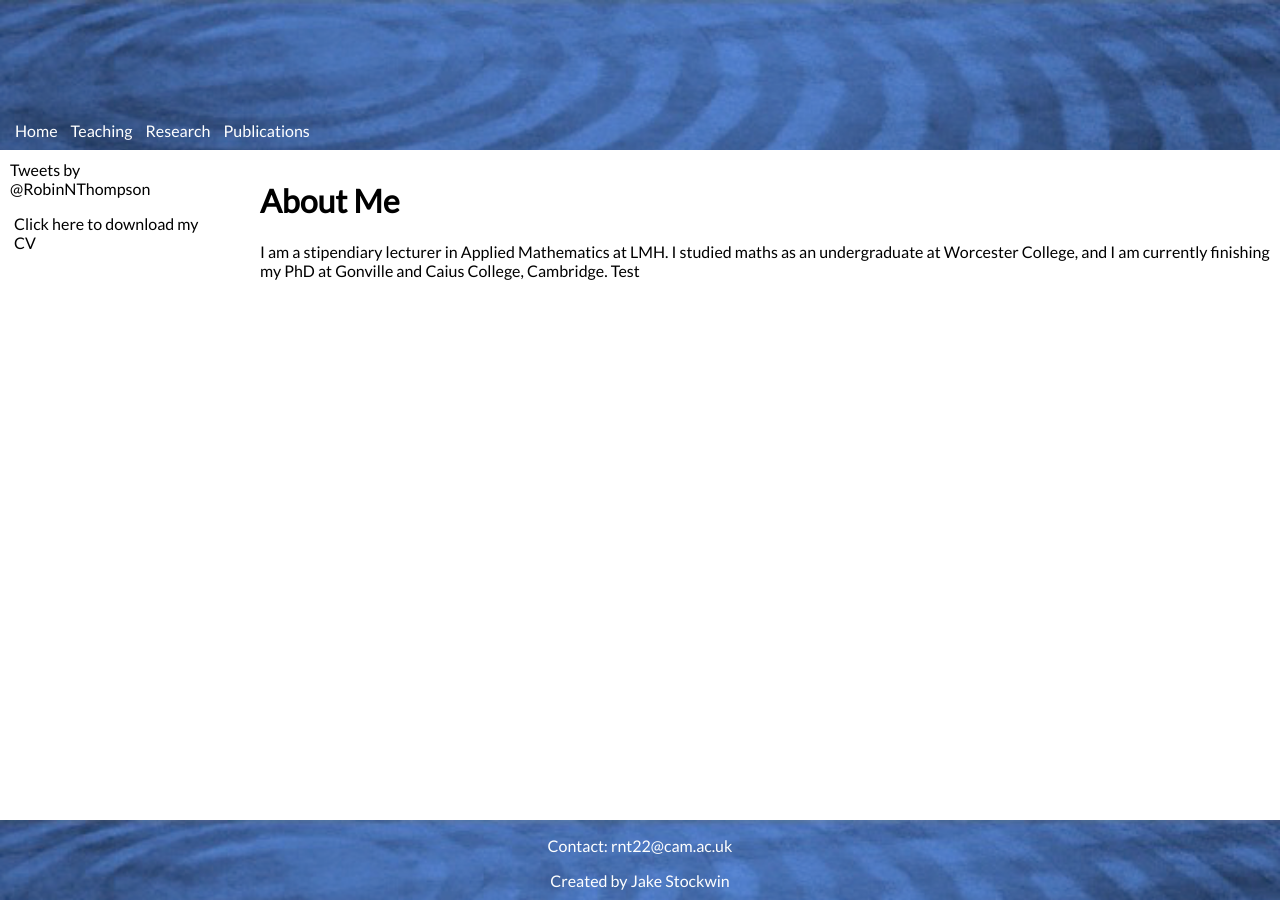
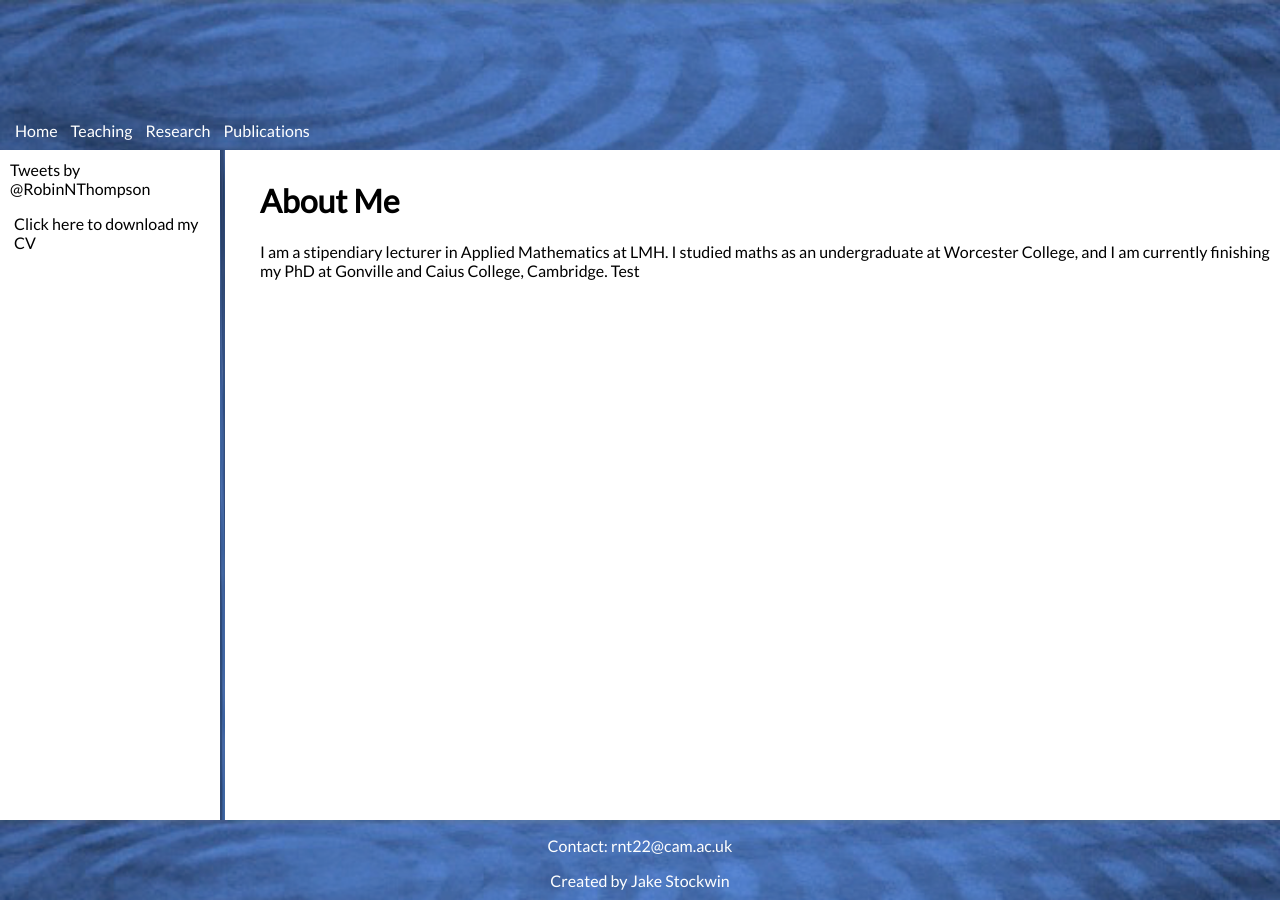
Before and after one commit to robin-thompson/robin-thompson.github.io, a Jekyll site: the page built from about.html, in a window 1280 px wide. Built offline with Jekyll 4.4.1, drawn with Linux system fonts in a browser that asks for light colours; comment, search, counter and statistics services are not loaded.

Commit message:
Structural changes and add border to sidebar

```diff
--- a/_layouts/default.html
+++ b/_layouts/default.html
@@ -8,8 +8,9 @@
 	</head>
 	<body>
 		<div id="hidemobnav" onclick="expandmobnav()"></div>
-		<div id="wrapper">
+
 			{% include header.html %}
+			<div id="wrapper">
 			<div id="sidebar">
 			{% include sidebar.html %}
 			</div>
@@ -19,8 +20,10 @@
 				{{content}}
 				</div>
 			</div>
-			{% include footer.html %}
+				{% include footer.html %}
 		</div>
+
+
 	</body>
 
 </html>
--- a/style.scss
+++ b/style.scss
@@ -9,7 +9,7 @@
 $fade-time: 500ms;
 
 $footer-height: 80px;
-
+$header-height: 150px;
 
 
 @mixin fading-underline($color){
@@ -64,7 +64,12 @@
 
 #wrapper{
 	min-height: 100%;
-	position: relative;
+	position: absolute;
+	box-sizing: border-box;
+	padding-top: $header-height;
+	padding-bottom: $footer-height;
+	top: 0px;
+	width: 100%;
 }
 
 #innerWrapper{
@@ -81,19 +86,28 @@
 }
 
 #sidebar{
-	margin: 10px;
+	padding: 10px;
 	max-width: 200px;
-	float: left;
-	padding-bottom: $footer-height;
+	position: absolute;
+	margin-bottom: $footer-height;
+	min-height: calc(100% - #{$header-height} - #{$footer-height} - 20px);
+	border-style: solid;
+	border-width: 0px 5px 0px 0px;
+	border-color: #3f558c; /* For if border-image not supported */
+	-webkit-border-image: url(/images/banner-bg.png) 30; /* Safari 3.1-5 */
+	-o-border-image: url(/images/banner-bg.png) 30; /* Opera 11-12.1 */
+	border-image: url(/images/banner-bg.png) 30;
 	iframe{
 		max-height: 400px;
 	}
+
 }
 
 
 // Top-Nav
 
 #top-nav{
+	z-index: 1000;
 	position: relative;
 	background-color: $header-background-color;
 	background-image: url(images/banner-bg.png);
```
